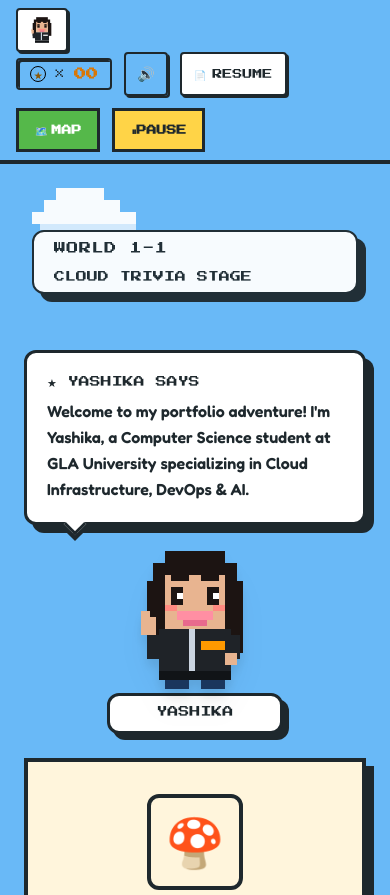
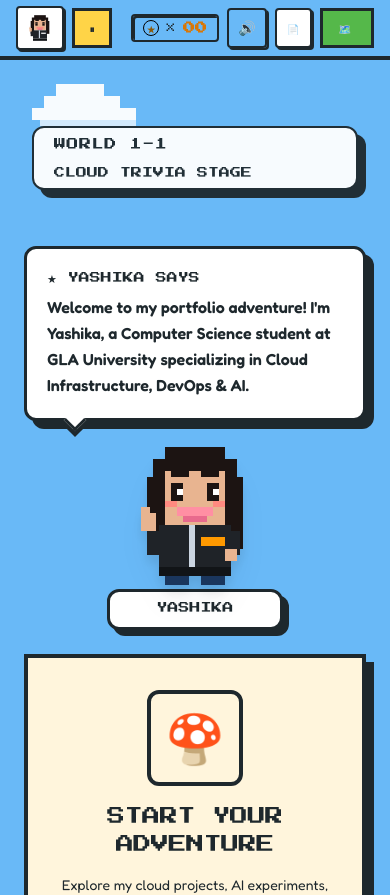
Before and after one commit to yashika-agrawal-06/Portfolio, a React (Vite) app: page / in a window 390 px wide. Shown: the top 895 px of the page. Built offline with nearby package versions, Linux system fonts and the light colour scheme.

Commit message:
Improve mobile navbar layout

```diff
--- a/src/components/TopBar.jsx
+++ b/src/components/TopBar.jsx
@@ -25,11 +25,11 @@ const TopBar = () => {
   }
 
   return (
-    <header className="w-full bg-[var(--cream)] border-b-4 border-[var(--border-dark)] sticky top-0 z-50 shadow-[0_4px_0px_var(--border-dark)] px-4 py-2 flex items-center justify-between">
-      <div className="flex items-center gap-3">
+    <header className="w-full bg-[var(--cream)] border-b-4 border-[var(--border-dark)] sticky top-0 z-50 shadow-[0_4px_0px_var(--border-dark)] px-4 py-1.5 flex items-center justify-between">
+      <div className="flex items-center gap-2">
         {/* Player Badge */}
         <button
-          className="flex items-center gap-2.5 px-2.5 py-1 bg-white border-2 border-[var(--border-dark)] rounded shadow-sm hover:bg-yellow-50 transition"
+          className="flex items-center gap-2 px-2 py-1 bg-white border-2 border-[var(--border-dark)] rounded shadow-sm hover:bg-yellow-50 transition"
           onClick={() => handleQuickNav('/')}
           title="Start Screen"
           aria-label="Go to Start Screen"
@@ -59,6 +59,18 @@ const TopBar = () => {
           <span className="font-pixel text-[11px] text-[var(--text)] font-bold hidden sm:inline">YASHIKA</span>
         </button>
 
+        {/* Mobile Pause Button - shows beside logo on mobile, hidden on desktop */}
+        <PixelButton
+          variant="gold"
+          size="sm"
+          onClick={handlePauseClick}
+          aria-label={isPaused ? 'Resume Game' : 'Pause Game'}
+          className="md:hidden min-h-[40px] min-w-[40px] px-2"
+        >
+          <span className="" aria-hidden="true">{isPaused ? '▶' : '⏸'}</span>
+          <span className="hidden sm:inline">{isPaused ? 'RESUME' : 'PAUSE'}</span>
+        </PixelButton>
+
         {/* Quick Nav Buttons for Desktop */}
         <nav className="hidden md:flex items-center gap-1.5 ml-2" aria-label="Quick navigation">
           <PixelButton variant="cream" size="sm" onClick={() => handleQuickNav('/map')} aria-label="Go to Map">
@@ -82,10 +94,10 @@ const TopBar = () => {
         </nav>
       </div>
 
-      {/* HUD Right: Coin Counter, Sound Toggle, Map, Pause */}
-      <div className="flex items-center gap-3">
+      {/* HUD Right: Coin Counter, Sound Toggle, Resume, Map, Pause (desktop only) */}
+      <div className="flex items-center gap-2">
         {/* Coin Counter */}
-        <div className="flex items-center gap-2 bg-[var(--border-dark)] text-[var(--gold)] px-3 py-1.5 rounded border-2 border-[var(--gold)] shadow-inner font-pixel text-xs" role="status" aria-live="polite" aria-label={`Coins: ${coins}`}>
+        <div className="flex items-center gap-1.5 bg-[var(--border-dark)] text-[var(--gold)] px-2.5 py-1 rounded border-2 border-[var(--gold)] shadow-inner font-pixel text-xs" role="status" aria-live="polite" aria-label={`Coins: ${coins}`}>
           <div className="w-4 h-4 bg-[var(--gold)] rounded-full border border-black coin-spin flex items-center justify-center text-[9px] text-[#8C5908] font-bold" aria-hidden="true">★</div>
           <span>×</span>
           <span className="font-bold text-amber-600">{coins.toString().padStart(2, '0')}</span>
@@ -93,7 +105,7 @@ const TopBar = () => {
 
         {/* Sound Toggle */}
         <button
-          className="p-1.5 bg-[var(--cream)] hover:bg-yellow-100 border-2 border-[var(--border-dark)] rounded shadow-sm transition min-h-[44px] min-w-[44px] flex items-center justify-center"
+          className="p-1.5 bg-[var(--cream)] hover:bg-yellow-100 border-2 border-[var(--border-dark)] rounded shadow-sm transition min-h-[40px] min-w-[40px] flex items-center justify-center"
           onClick={toggleMute}
           title={isMuted ? 'Enable sound effects' : 'Mute sound effects'}
           aria-label={isMuted ? 'Enable sound effects' : 'Mute sound effects'}
@@ -108,11 +120,11 @@ const TopBar = () => {
           href={links.resume}
           target="_blank"
           rel="noopener noreferrer"
-          className="flex items-center gap-1.5 px-3 py-1.5 bg-white hover:bg-yellow-50 border-2 border-[var(--border-dark)] rounded shadow-sm transition text-[var(--text)] font-pixel text-[10px] min-h-[44px]"
+          className="flex items-center gap-1 px-2.5 py-1 bg-white hover:bg-yellow-50 border-2 border-[var(--border-dark)] rounded shadow-sm transition text-[var(--text)] font-pixel text-[10px] min-h-[40px]"
           title="View Resume (opens in new tab)"
           aria-label="View Resume"
         >
-          <span aria-hidden="true">📄</span> RESUME
+          <span aria-hidden="true">📄</span> <span className="hidden sm:inline">RESUME</span>
         </a>
 
         {/* Map Button */}
@@ -121,16 +133,18 @@ const TopBar = () => {
           size="sm"
           onClick={handleMapClick}
           aria-label="Open Level Map"
+          className="min-h-[40px]"
         >
-          <span className="mr-1" aria-hidden="true">🗺️</span> MAP
+          <span className="mr-1" aria-hidden="true">🗺️</span> <span className="hidden sm:inline">MAP</span>
         </PixelButton>
 
-        {/* Pause Button */}
+        {/* Pause Button - Desktop only (hidden on mobile) */}
         <PixelButton
           variant="gold"
           size="sm"
           onClick={handlePauseClick}
           aria-label={isPaused ? 'Resume Game' : 'Pause Game'}
+          className="hidden md:flex min-h-[40px]"
         >
           <span className="" aria-hidden="true">{isPaused ? '▶' : '⏸'}</span> {isPaused ? 'RESUME' : 'PAUSE'}
         </PixelButton>
```
